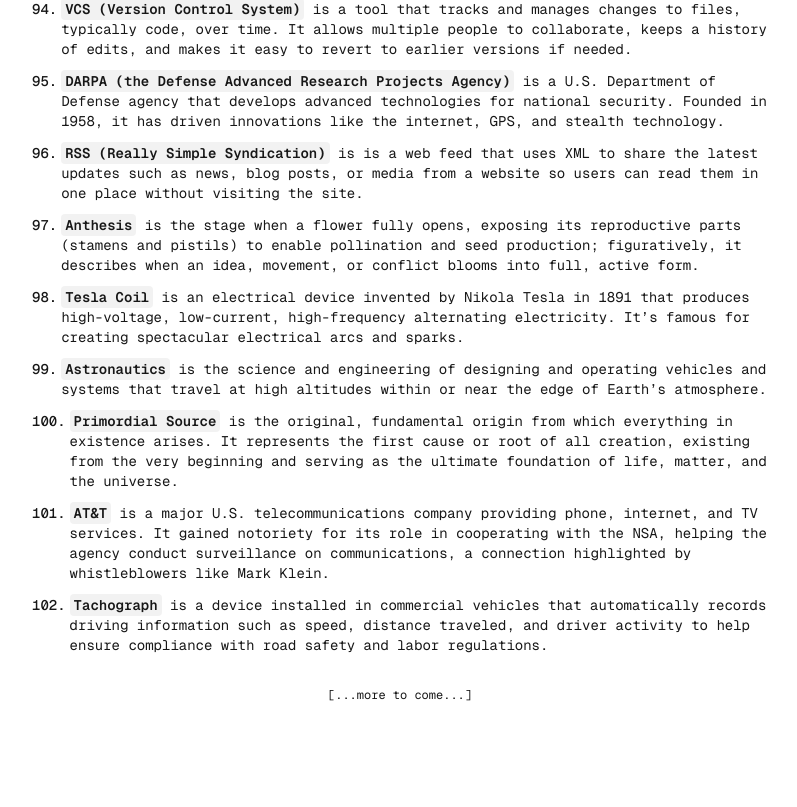
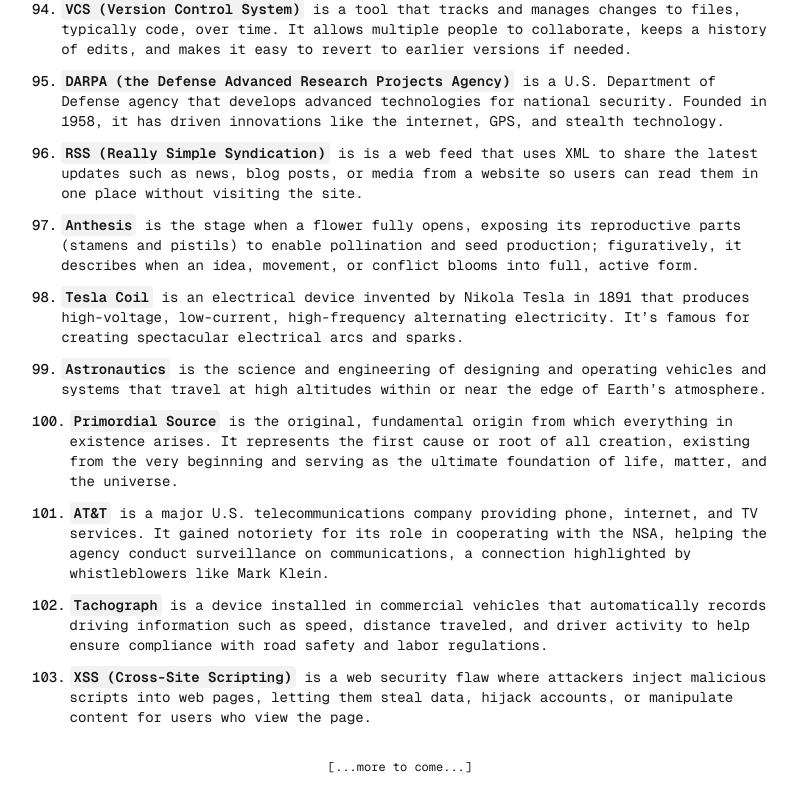
Before and after one commit to BrahimBoussada/mind-log, a Next.js app: page / in a window 1280 px wide. Shown: the part 5900-6707 px from the top of the page, without its empty margins (240-1037 px from the left). Before the commit the page ends 6635 px from the top, so only its background shows below. Built offline with nearby package versions, Linux system fonts and the light colour scheme.

Commit message:
log:18-11-2025

```diff
--- a/src/app/page.tsx
+++ b/src/app/page.tsx
@@ -969,6 +969,16 @@ export default function Home() {
             with road safety and labor regulations.
           </Text>
         </Note>
+
+        <Note>
+          <N>103. </N>
+          <Text>
+            <Key>XSS (Cross-Site Scripting)</Key> is a web security flaw where
+            attackers inject malicious scripts into web pages, letting them
+            steal data, hijack accounts, or manipulate content for users who
+            view the page.
+          </Text>
+        </Note>
       </NoteWrapper>
 
       <span className="font-mono text-xs text-center my-8">
```
